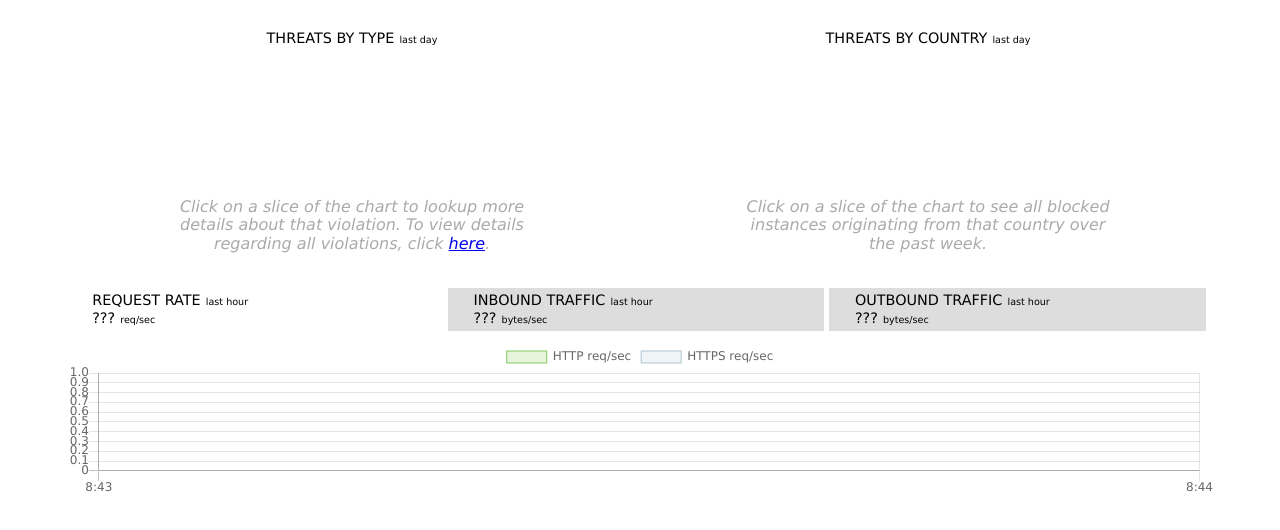
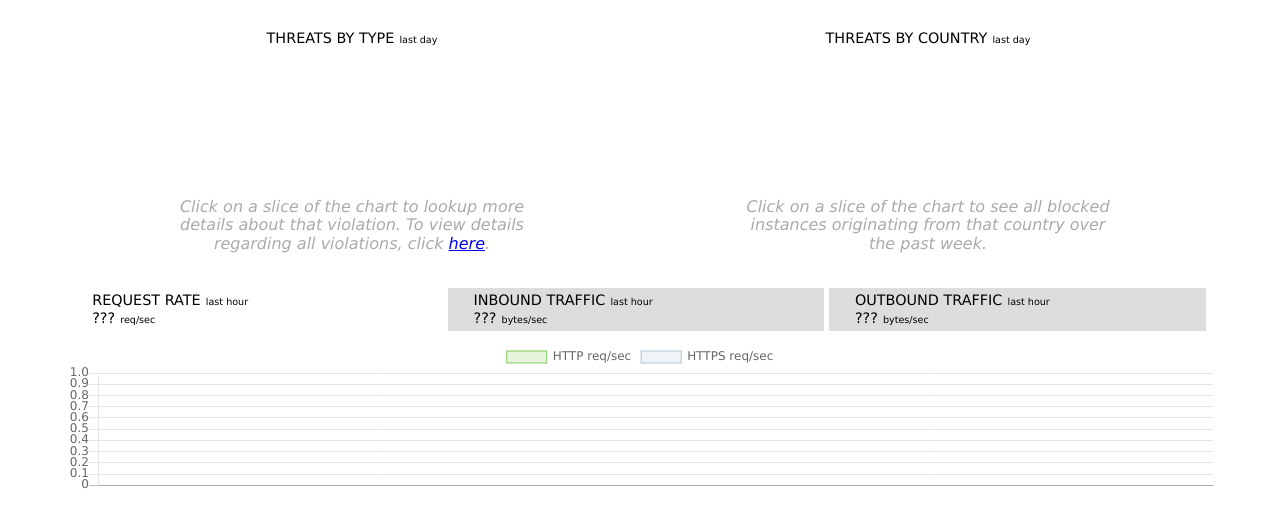
Before and after one commit to plasne/waf-portal, a website: page client/visualize.html in a window 1280 px wide. Shown: the part 138-668 px from the top of the page. Drawn offline with nearby package versions, Linux system fonts and the light colour scheme; no server answers.

Commit message:
fixed IE chart issue

```diff
--- a/client/visualize.html
+++ b/client/visualize.html
@@ -3,6 +3,7 @@
     <head>
         <script src="https://code.jquery.com/jquery-3.2.1.min.js" integrity="sha256-hwg4gsxgFZhOsEEamdOYGBf13FyQuiTwlAQgxVSNgt4=" crossorigin="anonymous"></script>
         <script src="https://cdnjs.cloudflare.com/ajax/libs/Chart.js/2.6.0/Chart.bundle.min.js" integrity="sha256-VNbX9NjQNRW+Bk02G/RO6WiTKuhncWI4Ey7LkSbE+5s=" crossorigin="anonymous"></script>
+        <script src="https://cdnjs.cloudflare.com/ajax/libs/moment.js/2.18.1/moment.min.js" integrity="sha256-1hjUhpc44NwiNg8OwMu2QzJXhD8kcj+sJA3aCQZoUjg=" crossorigin="anonymous"></script>
         <script src="app.js"></script>
         <script src="visualize.js"></script>
         <link href="normalize.css" rel="stylesheet" />
--- a/client/visualize.js
+++ b/client/visualize.js
@@ -152,7 +152,8 @@ function populateTrafficChart(src, dst, timeframe, last) {
 
     // push the new chart data
     timeframe.forEach(function(val) {
-        dst.data.labels.push(new Date(val));
+        const a = moment(val).format("H:mm");
+        dst.data.labels.push(a);
     });
     Array.prototype.push.apply(dst.data.datasets[0].data, src.http);
     Array.prototype.push.apply(dst.data.datasets[1].data, src.https);
@@ -211,23 +212,15 @@ function generateTrafficChart(ctx, http, https, y) {
             scales: {
                 xAxes: [
                     {
-                        id: "minutes",
-                        type: "time",
-                        time: {
-                            unit: "minute",
-                            round: true,
-                            displayFormats: {
-                                minute: "h:mm"
-                            }
-                        },
+                        type: "category",
                         ticks: {
-                            autoSkip: true
+                            autoSkip: true,
+                            maxTicksLimit: 50
                         }
                     }
                 ],
                 yAxes: [
                     {
-                        id: y,
                         type: "linear",
                         position: "left",
                         ticks: {
```
